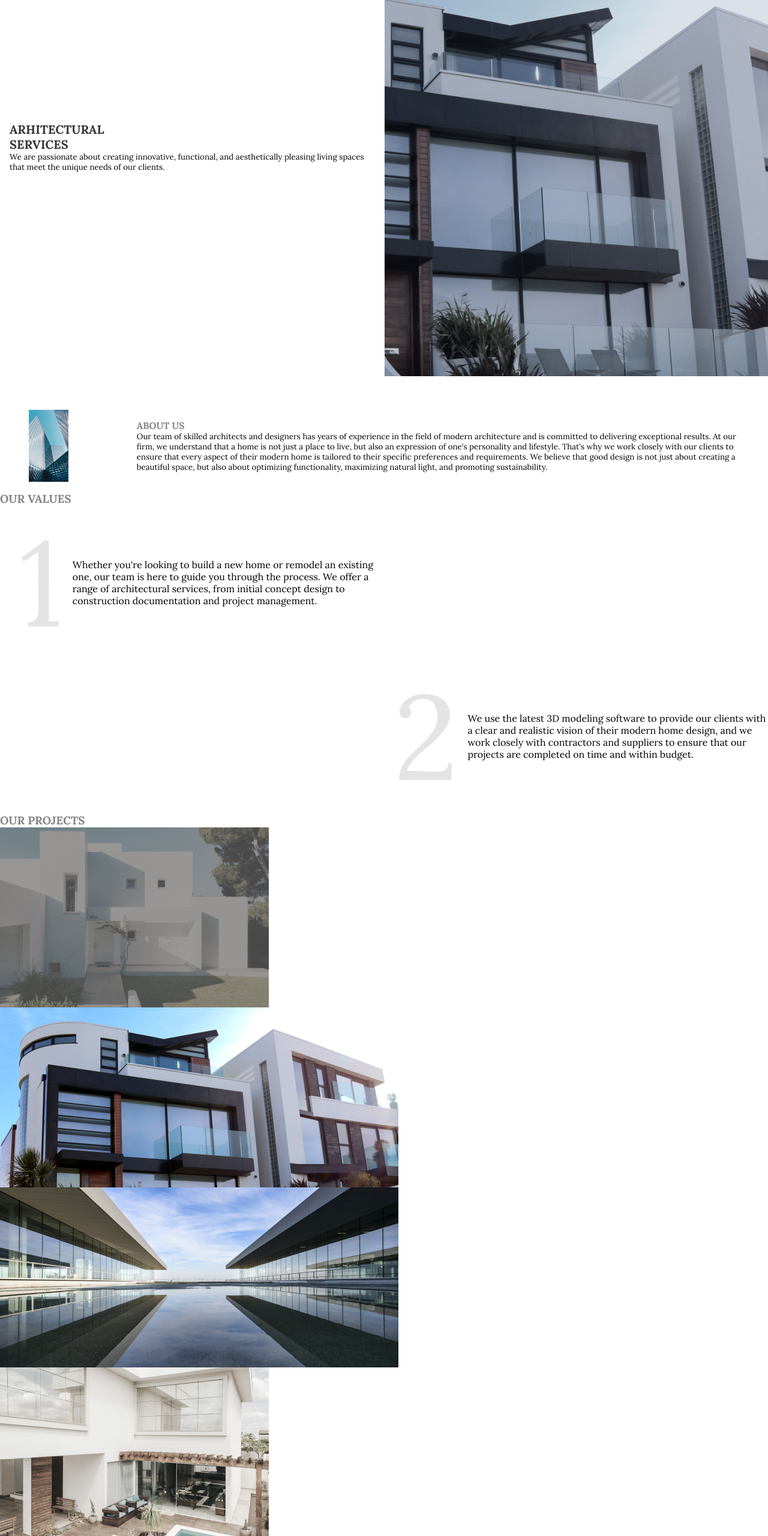
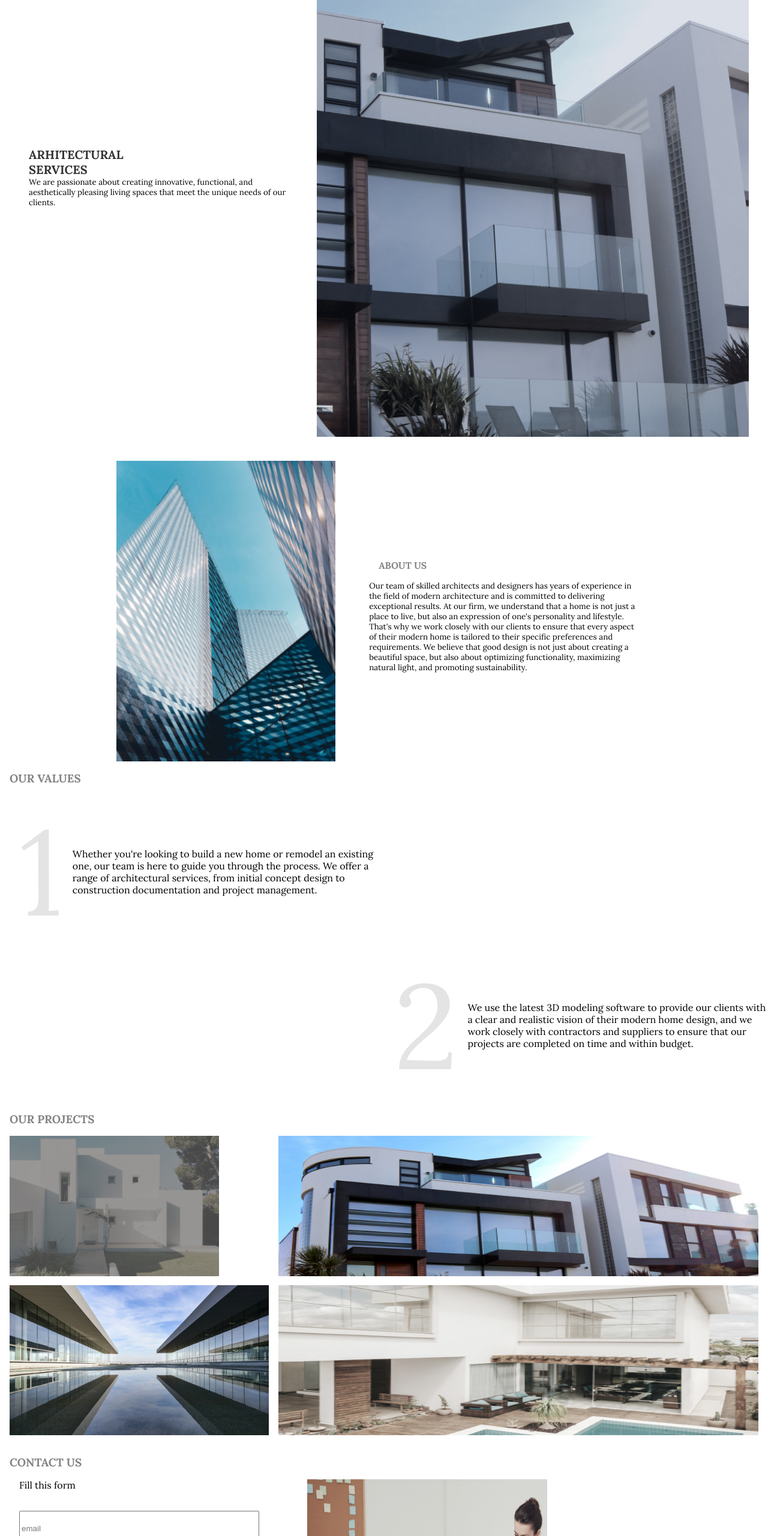
Before and after one commit to Marina1906/Modern-Homes, a plain HTML site: page index.html in a window 1280 px wide. Shown: the part 240-2800 px from the top of the page at 60% size. Drawn offline with Linux system fonts and the light colour scheme.

Commit message:
Update index.css

```diff
--- a/index.css
+++ b/index.css
@@ -177,8 +177,10 @@ body {
 }
 h2 {
   text-transform: uppercase;
-  color: var(--clr-black-800);}
+  color: var(--clr-black-800);
+}
 h3 {
+  margin: 1rem;
   text-transform: uppercase;
   color: var(--clr-gray-900);
 }
@@ -186,13 +188,16 @@ h3 {
 .container {
   display: flex;
   justify-content: space-between;
+  margin: 0 2rem 0 2rem;
+  gap: 1rem;
 }
 
 .container-img {
-  width: 70%;
+  width: 60%;
 }
 
 .container-desc {
+  width: 40%;
   display: flex;
   padding: 1rem;
   flex-direction: column;
@@ -201,16 +206,15 @@ h3 {
 }
 .container1 {
   display: flex;
-  justify-content: space-evenly;
-  padding: 1rem;
+  justify-content: center;
+  margin: 0 2rem 0 2rem;
+  gap: 2.5rem;
 }
 .container-img1 {
-  width: 50%;
-  padding-left: 2rem;
+  width: 30%;
 }
 .container-img1 img {
-  width: 40%;
-  height: 100%;
+  width: 100%;
   object-fit: cover;
 }
 .container-desc1 {
@@ -242,11 +246,51 @@ h3 {
   margin-left: auto;
   gap: 1rem;
 }
-.container-img{
 
-  justify-content: space-between;
+.container-3 {
+}
+.wrapper {
+  display: grid;
+  height: 100%;
+  grid-template-columns: 35% 65%;
+  grid-template-rows: 45% auto;
+  gap: 1rem;
+}
+.item-1 img {
+  height: 250px;
+  padding-left: 1rem;
+  padding-bottom: 1rem;
+}
+.item-2 img {
+  height: 250px;
+  width: 100%;
+  padding-bottom: 1rem;
+  padding-right: 2rem;
+}
 
+.item-3 img {
+  height: 250px;
+  padding-left: 1rem;
 }
+.item-4 img {
+  height: 250px;
+  width: 100%;
+  padding-right: 2rem;
+}
+.container-4-content {
+  display: flex;
+}
+
+.submit-form {
+  display: flex;
+  flex-direction: column;
+}
+
+.img-grid {
+  display: grid;
+  grid-template-rows: 10rem;
+}
+
 .gallery-row-1 {
   display: flex;
   height: 300px;
@@ -260,7 +304,6 @@ h3 {
 }
 .gallery-row-1-right {
   width: 70%;
-
 }
 .gallery-row-2 {
   display: flex;
@@ -276,3 +319,23 @@ h3 {
 .gallery-row-2-right {
   width: 30%;
 }
+.wrapper-1-content {
+  display: grid;
+  grid-template-columns: 400px 400px;
+  padding-left: 2rem;
+  row-gap: 5rem;
+  column-gap: 5rem;
+}
+.wrapper-1-img img {
+  display: grid;
+  height: 400px;
+
+}
+.submit-form {
+  height: 400px;
+}
+label, input, textarea, button{
+  display: grid;
+  width: 100%;
+  height: 80%;
+}
```
